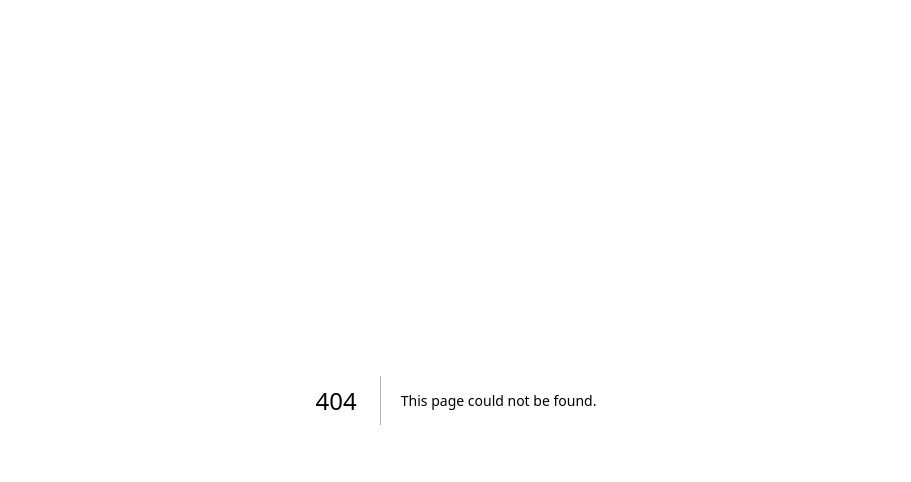
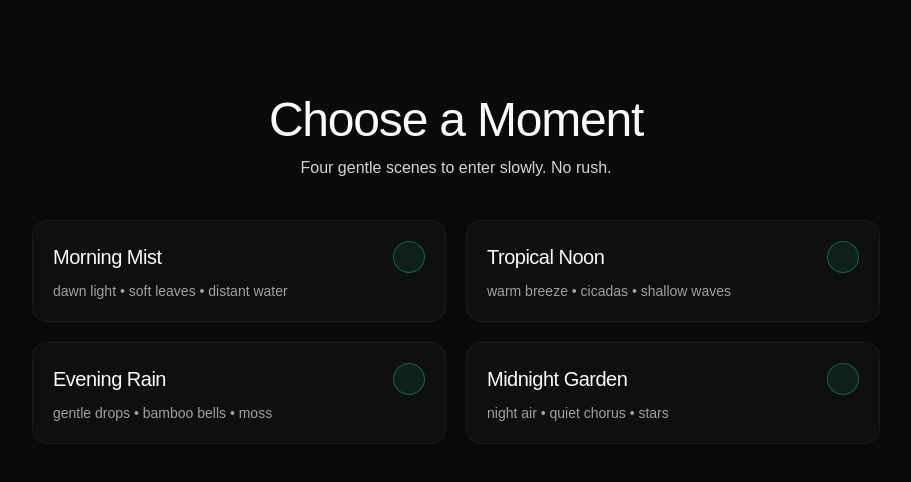
Before and after one commit to simonecontidev/nextjs-tropify-slow-sound, a Next.js app: page /moment in a window 1280 px wide. Before the commit this address had no page. Shown: the top 482 px of the page, without its empty margins (184-1095 px from the left). Built offline with nearby package versions, Linux system fonts and the light colour scheme.

Commit message:
feat: add /moment route with grid of animated MomentCards
Signed-off-by: simonecontidev <barriotropical@gmail.com>

```diff
--- /dev/null
+++ b/src/app/moment/page.tsx
@@ -0,0 +1,25 @@
+import { MOMENTS } from "@/data/moments";
+import MomentCard from "@/components/MomentCard";
+
+export default function MomentPage() {
+  return (
+    <main className="min-h-screen bg-neutral-950 text-neutral-50">
+      <section className="mx-auto max-w-4xl px-6 pt-24">
+        <header className="text-center">
+          <h1 className="text-3xl md:text-5xl font-medium tracking-tight">
+            Choose a Moment
+          </h1>
+          <p className="mt-3 text-neutral-300">
+            Four gentle scenes to enter slowly. No rush.
+          </p>
+        </header>
+
+        <div className="mt-10 grid gap-5 sm:grid-cols-2">
+          {MOMENTS.map((m, i) => (
+            <MomentCard key={m.slug} moment={m} delay={i * 0.06} />
+          ))}
+        </div>
+      </section>
+    </main>
+  );
+}
```
